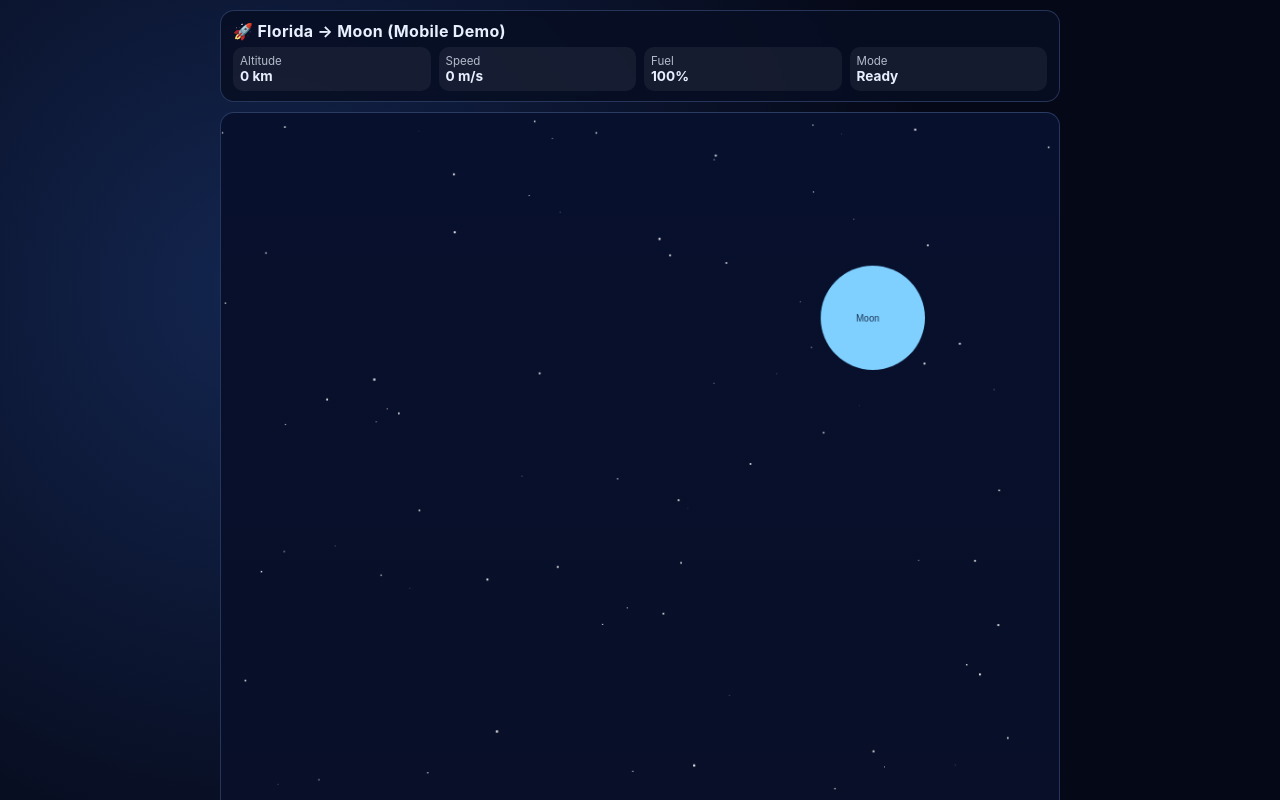
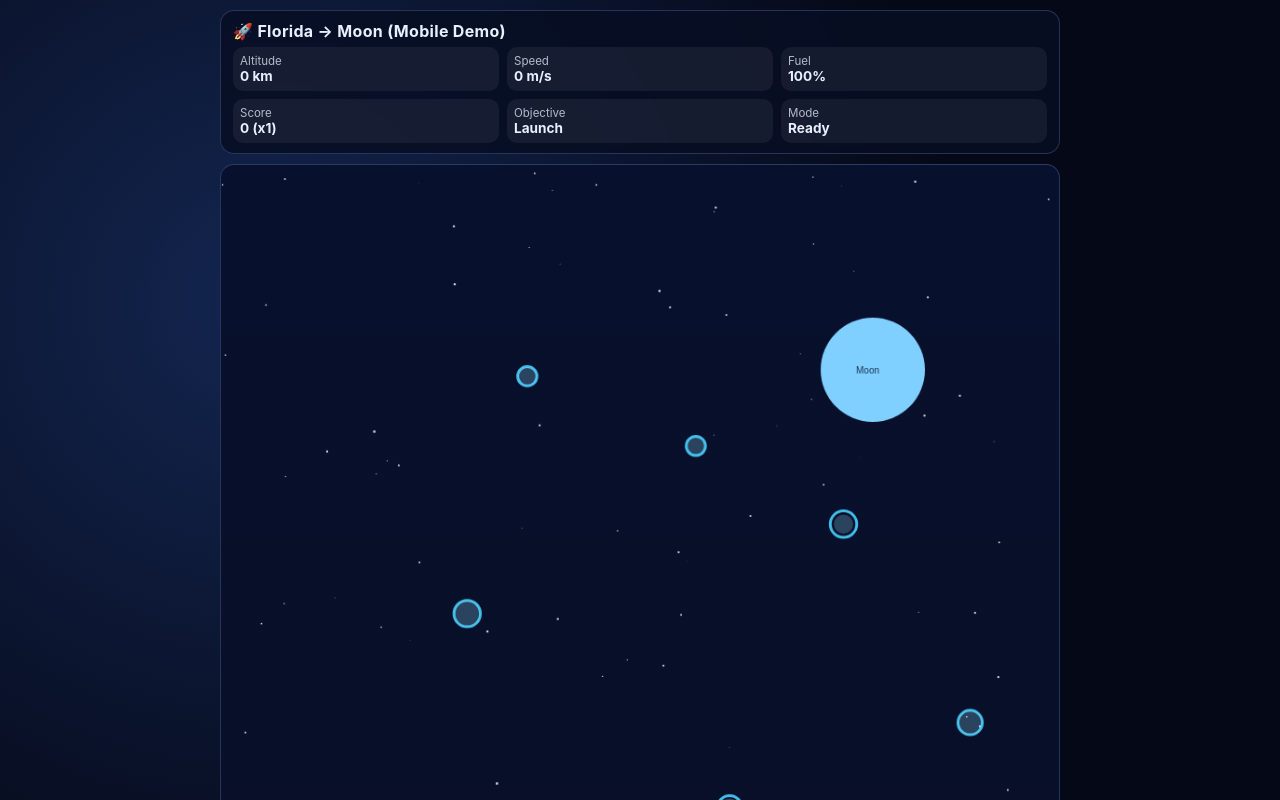
Before and after one commit to nicholasbc100/RocketDemo, a plain HTML site: page index.html in a window 1280 px wide. Shown: the top 800 px of the page. Drawn offline with Linux system fonts and the light colour scheme.

Commit message:
Make rocket game more interactive with scoring pickups

```diff
--- a/index.html
+++ b/index.html
@@ -46,7 +46,7 @@
     }
     .hud {
       display: grid;
-      grid-template-columns: repeat(4, 1fr);
+      grid-template-columns: repeat(3, 1fr);
       gap: 8px;
       font-size: 0.85rem;
     }
@@ -93,6 +93,8 @@
         <div class="metric"><span class="label">Altitude</span><span class="value" id="altitude">0 km</span></div>
         <div class="metric"><span class="label">Speed</span><span class="value" id="speed">0 m/s</span></div>
         <div class="metric"><span class="label">Fuel</span><span class="value" id="fuel">100%</span></div>
+        <div class="metric"><span class="label">Score</span><span class="value" id="score">0</span></div>
+        <div class="metric"><span class="label">Objective</span><span class="value" id="objective">Launch</span></div>
         <div class="metric"><span class="label">Mode</span><span class="value" id="mode">Ready</span></div>
       </div>
     </div>
@@ -126,6 +128,8 @@
       altitude: document.getElementById('altitude'),
       speed: document.getElementById('speed'),
       fuel: document.getElementById('fuel'),
+      score: document.getElementById('score'),
+      objective: document.getElementById('objective'),
       mode: document.getElementById('mode'),
       status: document.getElementById('status')
     };
@@ -135,13 +139,30 @@
       autopilot: false,
       throttle: 0.7,
       controls: { left: false, right: false },
+      score: 0,
+      combo: 1,
+      mission: 'Launch',
       rocket: null,
       moon: null,
+      pickups: [],
       stars: Array.from({ length: 120 }, () => ({ x: Math.random() * 900, y: Math.random() * 1200, s: Math.random() * 2 + 0.4 }))
     };
 
+    function createPickups() {
+      state.pickups = Array.from({ length: 8 }, (_, i) => ({
+        x: 250 + Math.random() * 560,
+        y: 180 + i * 95 + Math.random() * 55,
+        r: 11 + Math.random() * 5,
+        pulse: Math.random() * Math.PI * 2,
+        taken: false
+      }));
+    }
+
     function resetGame() {
       state.launched = false;
+      state.score = 0;
+      state.combo = 1;
+      state.mission = 'Launch';
       state.rocket = {
         x: 140,
         y: 1080,
@@ -157,6 +178,7 @@
         y: 220,
         r: 56
       };
+      createPickups();
       ui.status.textContent = 'Tap Launch, then fly to the moon. Land gently to win.';
       updateHud();
     }
@@ -185,6 +207,7 @@
 
     document.getElementById('launch').addEventListener('click', () => {
       state.launched = true;
+      state.mission = 'Collect or Land';
       if (state.rocket.y > 1078) {
         state.rocket.vy = -2;
       }
@@ -196,6 +219,16 @@
     });
 
     document.getElementById('reset').addEventListener('click', resetGame);
+
+    window.addEventListener('keydown', (e) => {
+      if (e.code === 'ArrowLeft') state.controls.left = true;
+      if (e.code === 'ArrowRight') state.controls.right = true;
+      if (e.code === 'Space') state.launched = true;
+    });
+    window.addEventListener('keyup', (e) => {
+      if (e.code === 'ArrowLeft') state.controls.left = false;
+      if (e.code === 'ArrowRight') state.controls.right = false;
+    });
 
     function physics(dt) {
       const r = state.rocket;
@@ -242,9 +275,11 @@
         r.y = padY;
         if (Math.hypot(r.vx, r.vy) > 3.8 && state.launched) {
           r.crashed = true;
+          state.combo = 1;
           ui.status.textContent = 'Crash! Reduce speed before touching down. Tap Reset.';
         } else if (state.launched) {
           r.landed = true;
+          state.score += 300;
           ui.status.textContent = 'Safe landing on Earth pad. Try for the Moon next!';
         }
         r.vx = 0;
@@ -263,13 +298,28 @@
         if (relSpeed < 2.2) {
           r.landed = true;
           state.launched = false;
-          ui.status.textContent = '🎉 Moon landing successful! You can Reset and try manual mode.';
+          state.mission = 'Mission Complete';
+          state.score += 1000 + (state.combo * 100);
+          ui.status.textContent = '🎉 Moon landing successful! You nailed it. Reset for a new run.';
         } else {
           r.crashed = true;
+          state.combo = 1;
           ui.status.textContent = 'Too fast at moon contact. Slow down and try again.';
         }
         r.vx *= 0.2;
         r.vy *= 0.2;
+      }
+
+      for (const pickup of state.pickups) {
+        if (pickup.taken) continue;
+        const d = Math.hypot(r.x - pickup.x, r.y - pickup.y);
+        if (d < pickup.r + 13) {
+          pickup.taken = true;
+          state.score += 80 * state.combo;
+          state.combo = Math.min(8, state.combo + 1);
+          r.fuel = Math.min(100, r.fuel + 6);
+          ui.status.textContent = `✨ Stellar pickup! Combo x${state.combo}`;
+        }
       }
     }
 
@@ -279,6 +329,21 @@
       for (const star of state.stars) {
         ctx.fillStyle = 'rgba(255,255,255,0.85)';
         ctx.fillRect(star.x, star.y, star.s, star.s);
+      }
+
+      for (const pickup of state.pickups) {
+        if (pickup.taken) continue;
+        pickup.pulse += 0.06;
+        const pulse = Math.sin(pickup.pulse) * 2;
+        ctx.strokeStyle = 'rgba(73, 210, 255, 0.9)';
+        ctx.lineWidth = 3;
+        ctx.beginPath();
+        ctx.arc(pickup.x, pickup.y, pickup.r + pulse, 0, Math.PI * 2);
+        ctx.stroke();
+        ctx.fillStyle = 'rgba(145, 223, 255, 0.25)';
+        ctx.beginPath();
+        ctx.arc(pickup.x, pickup.y, pickup.r - 2, 0, Math.PI * 2);
+        ctx.fill();
       }
 
       ctx.fillStyle = '#13345f';
@@ -335,6 +400,8 @@
       ui.altitude.textContent = `${alt} km`;
       ui.speed.textContent = `${speed} m/s`;
       ui.fuel.textContent = `${Math.round(r.fuel)}%`;
+      ui.score.textContent = `${Math.round(state.score)} (x${state.combo})`;
+      ui.objective.textContent = state.mission;
       if (r.crashed) ui.mode.textContent = 'Crashed';
       else if (r.landed && !state.launched) ui.mode.textContent = 'Landed';
       else if (state.autopilot) ui.mode.textContent = 'Autopilot';
```
